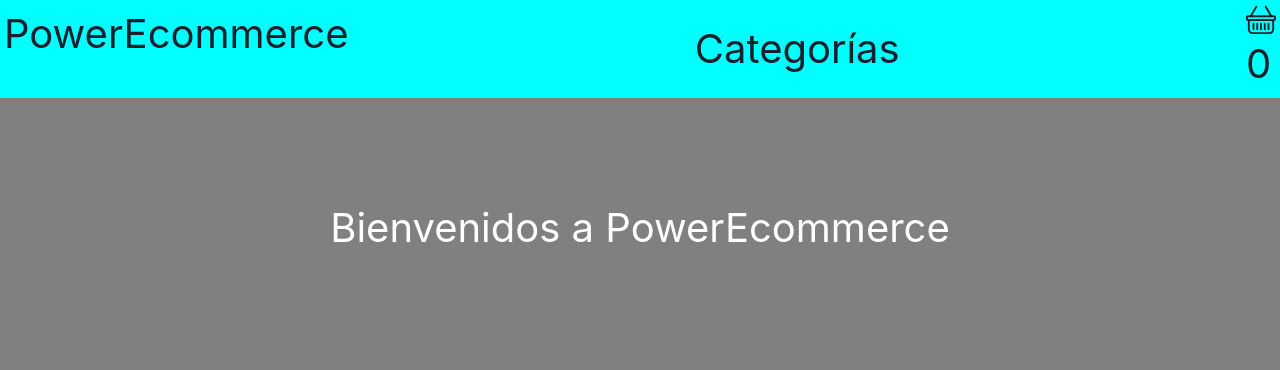
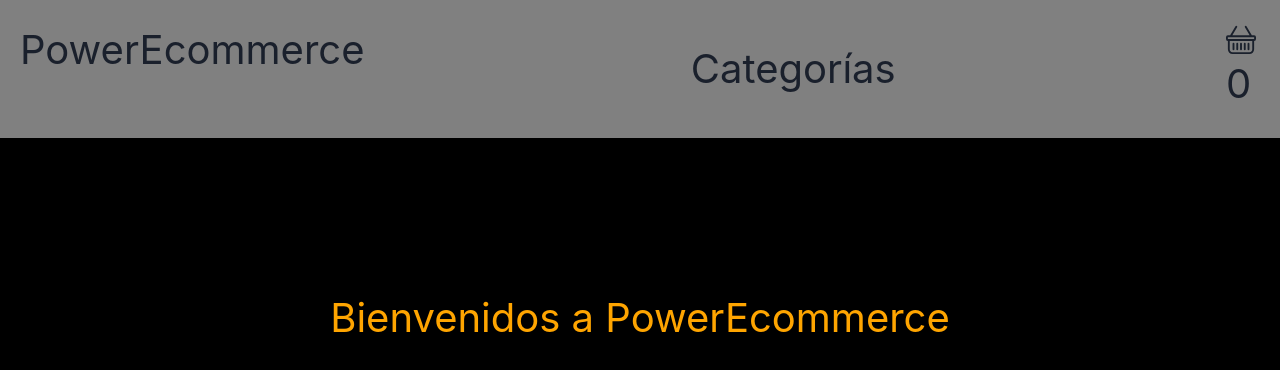
Before and after one commit to MaxiAragona/EntregaFinalReact-Aragona, a React (Vite) app: page / in a window 1280 px wide. Shown: the top 370 px of the page. Built offline with nearby package versions, Linux system fonts and the light colour scheme.

Commit message:
dando estilos

```diff
--- a/src/components/CartWidget.jsx
+++ b/src/components/CartWidget.jsx
@@ -2,7 +2,7 @@ import React from 'react'
 
 const CartWidget = () => {
   return (
-    <div>
+    <div className='carrito'>
       <svg xmlns="http://www.w3.org/2000/svg" width="30" height="30" fill="currentColor" class="bi bi-basket" viewBox="0 0 16 16">
     <path d="M5.757 1.071a.5.5 0 0 1 .172.686L3.383 6h9.234L10.07 1.757a.5.5 0 1 1 .858-.514L13.783 6H15a1 1 0 0 1 1 1v1a1 1 0 0 1-1 1v4.5a2.5 2.5 0 0 1-2.5 2.5h-9A2.5 2.5 0 0 1 1 13.5V9a1 1 0 0 1-1-1V7a1 1 0 0 1 1-1h1.217L5.07 1.243a.5.5 0 0 1 .686-.172zM2 9v4.5A1.5 1.5 0 0 0 3.5 15h9a1.5 1.5 0 0 0 1.5-1.5V9zM1 7v1h14V7zm3 3a.5.5 0 0 1 .5.5v3a.5.5 0 0 1-1 0v-3A.5.5 0 0 1 4 10m2 0a.5.5 0 0 1 .5.5v3a.5.5 0 0 1-1 0v-3A.5.5 0 0 1 6 10m2 0a.5.5 0 0 1 .5.5v3a.5.5 0 0 1-1 0v-3A.5.5 0 0 1 8 10m2 0a.5.5 0 0 1 .5.5v3a.5.5 0 0 1-1 0v-3a.5.5 0 0 1 .5-.5m2 0a.5.5 0 0 1 .5.5v3a.5.5 0 0 1-1 0v-3a.5.5 0 0 1 .5-.5"/>
   </svg>0
--- a/src/components/NavBar.jsx
+++ b/src/components/NavBar.jsx
@@ -6,7 +6,7 @@ const NavBar = () => {
   return (
     <div className='navBar'>
       <Flex>
-  <Box p='4' >
+  <Box className='titulo' >
       PowerEcommerce
   </Box>
   <Spacer />
@@ -15,8 +15,8 @@ const NavBar = () => {
   <MenuButton >
     Categorías
   </MenuButton>
-  <MenuList bg='white'>
-    <MenuItem color={'red'}>Proteínas</MenuItem>
+  <MenuList color={'white'}>
+    <MenuItem >Proteínas</MenuItem>
     <MenuItem>Creatinas</MenuItem>
 
 
--- a/src/index.css
+++ b/src/index.css
@@ -1,17 +1,23 @@
 :root {
 
-    background-color: gray;
-
-
+    background-color: rgb(0, 0, 0);
 }
 .bienvenida {
-    background-color: gray;
-    color: white;
+    background-color: black;
+    color: orange;
     text-align: center;
-    padding-top: 100px;
+    padding-top: 150px;
     font-size: 40px;
 }
 .navBar {
-    background-color: aqua;
+    background-color: gray;
     font-size: 40px;
 }
+.carrito {
+    margin: 10px;
+    padding: 10px;
+}
+.titulo {
+    margin: 10px;
+    padding: 10px;
+}
```
